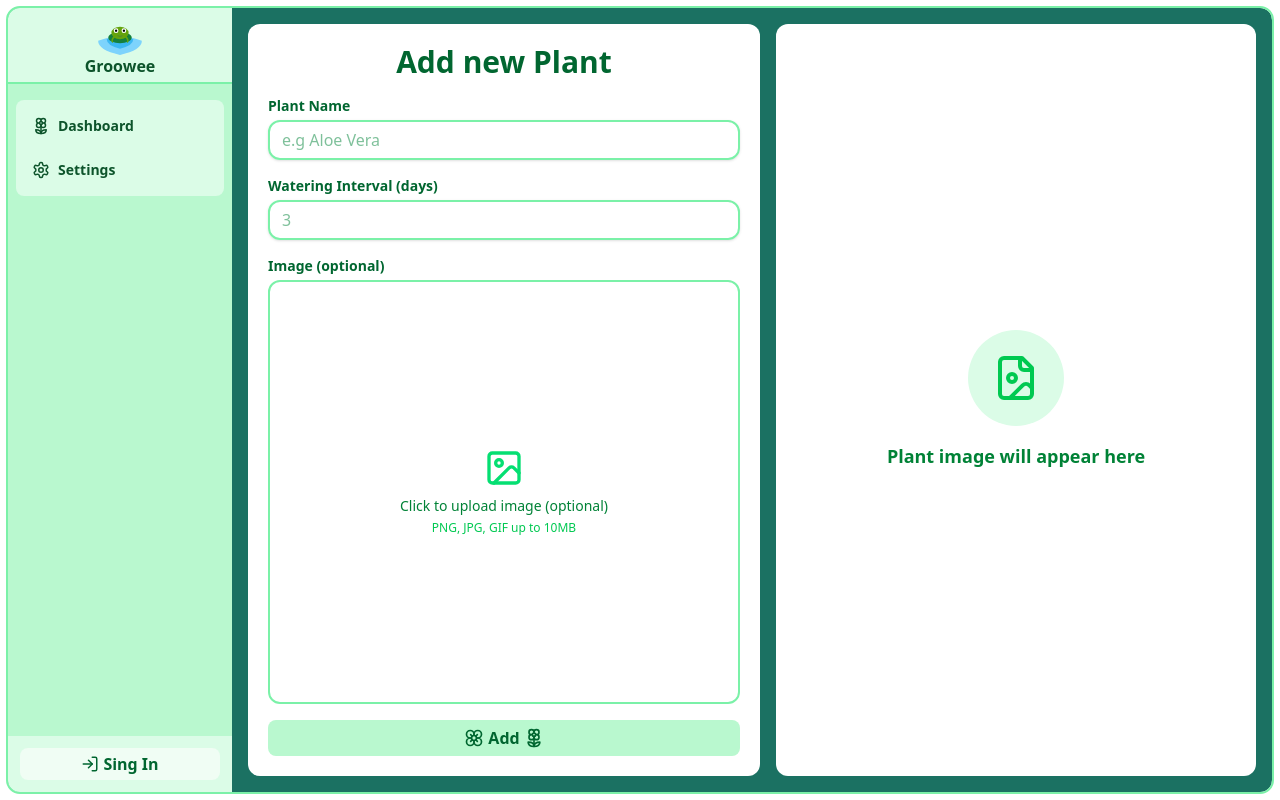
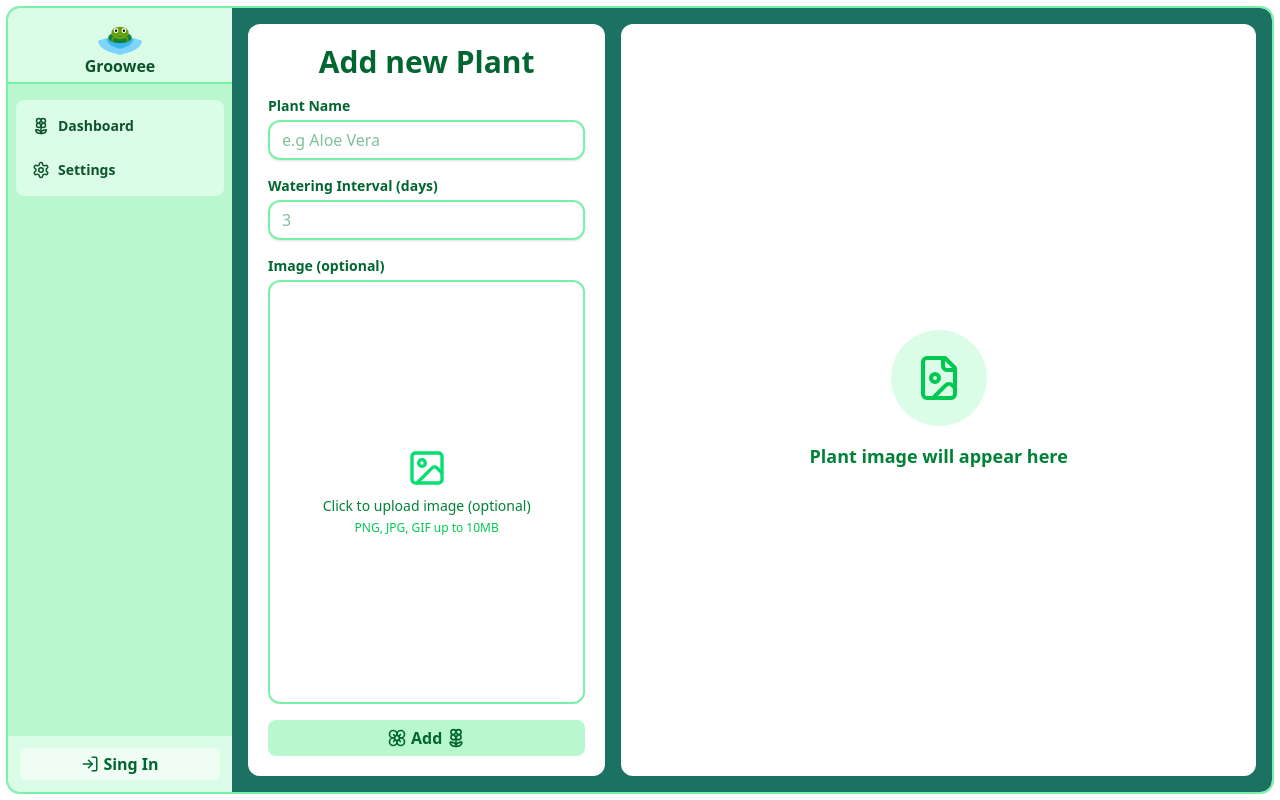
Before and after one commit to whit33th/growee, a Next.js app: page /new in a window 1280 px wide. Built offline with nearby package versions, Linux system fonts and the light colour scheme; no server answers.

Commit message:
refactor: fixed scroll absent in new & change pages

```diff
--- a/app/edit/[id]/page.tsx
+++ b/app/edit/[id]/page.tsx
@@ -92,8 +92,7 @@ export default function EditPlantPage({
 
   return (
     <div className="flex h-full flex-col-reverse gap-4 md:flex-row">
-      {/* Form Section */}
-      <div className="flex max-w-lg flex-1 flex-col rounded-xl bg-white p-4 md:p-5 lg:min-w-[400px]">
+      <div className="flex flex-1 flex-col rounded-xl bg-white p-4 md:p-5">
         <h1 className="mb-4 text-center text-2xl font-bold text-green-800 md:text-3xl">
           Edit Plant
         </h1>
@@ -142,9 +141,8 @@ export default function EditPlantPage({
         </form>
       </div>
 
-      {/* Image Preview Section */}
       <div
-        className={`flex h-[250px] items-center justify-center rounded-xl bg-white md:h-auto md:flex-1 ${
+        className={`flex h-[250px] items-center justify-center rounded-xl bg-white md:h-auto md:flex-2 ${
           selectedImage ? "border-2 border-green-300" : ""
         }`}
       >
--- a/app/new/page.tsx
+++ b/app/new/page.tsx
@@ -49,11 +49,10 @@ export default function Page() {
       toast.error("Something went wrong. Please try again.");
     }
   }, [state, router, isPending]);
-  console.log("State:", state);
+
   return (
-    <div className="flex h-full flex-col-reverse gap-4 md:flex-row">
-      {/* Form Section */}
-      <div className="flex max-w-lg flex-1 flex-col rounded-xl bg-white p-4 md:p-5 lg:min-w-[400px]">
+    <div className="flex h-fit flex-col-reverse gap-4 md:h-full md:flex-row">
+      <div className="flex flex-1 flex-col rounded-xl bg-white p-4 md:p-5">
         <h1 className="mb-4 text-center text-2xl font-bold text-green-800 md:text-3xl">
           Add new Plant
         </h1>
@@ -84,9 +83,8 @@ export default function Page() {
         </form>
       </div>
 
-      {/* Image Preview Section */}
       <div
-        className={`flex h-[250px] items-center justify-center rounded-xl bg-white md:h-auto md:flex-1 ${
+        className={`flex h-[250px] items-center justify-center rounded-xl bg-white md:h-auto md:flex-2 ${
           selectedImage ? "border-2 border-green-300" : ""
         }`}
       >
```
